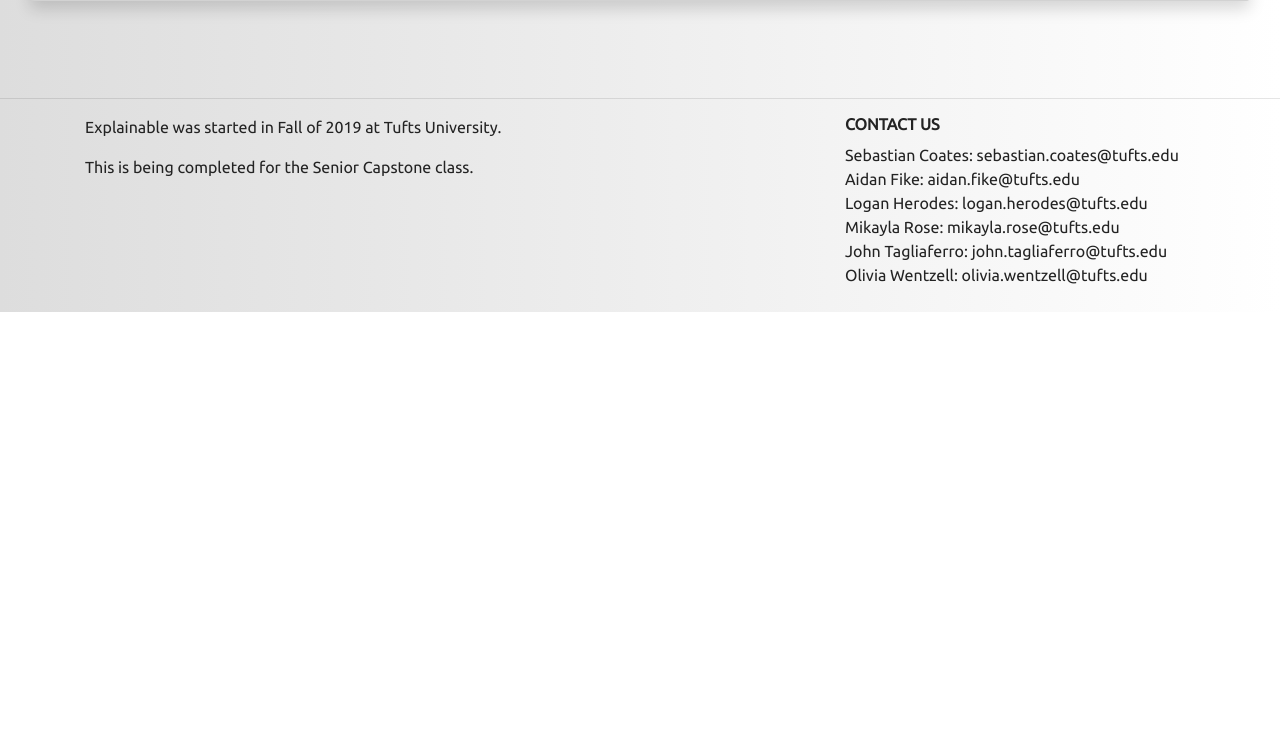
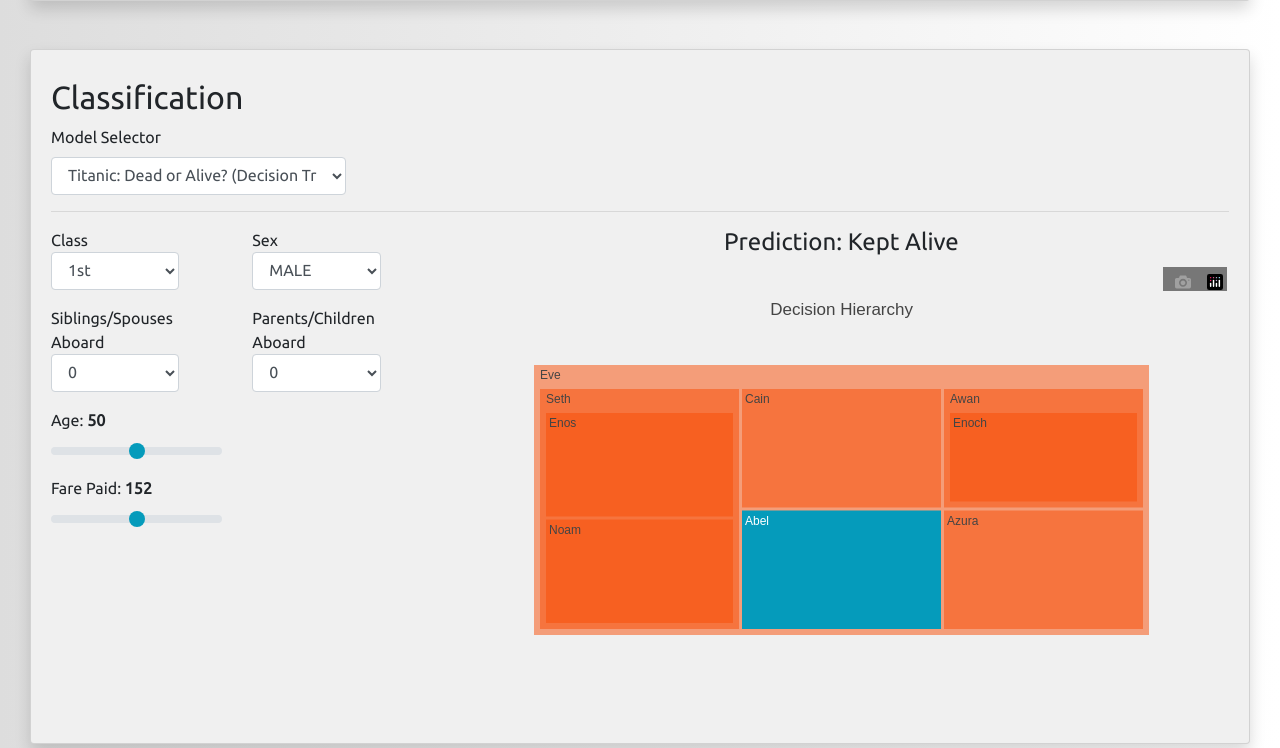
Before and after one commit to explainable/Jedi-Temple, a plain HTML site: page templates/index.html in a window 1280 px wide. Shown: the part 2460-3208 px from the top of the page. Before the commit the page ends 2772 px from the top, so only its background shows below. Drawn offline with nearby package versions, Linux system fonts and the light colour scheme.

Commit message:
decision tree template

```diff
--- a/templates/index.html
+++ b/templates/index.html
@@ -237,7 +237,6 @@
 	</section>
 
 	<section class="page-section container-fluid" id="regression-section">
-
 		<div class="col-12 my-5">
 	    <div class="card border-left-info shadow h-100 py-2">
 		    <div class="card-body" id="image-dropzone">
@@ -341,13 +340,101 @@
 					<div class="col-sm-12 my-0 py-0 text-center">
 						<h4 id="regression-prediction">Predicted House Price: </h4>
 					</div>
-					<div class="col-sm-12 col-md-5 drop-indicator text-center mx-auto" id="regression-bar-chart">
+					<div class="col-sm-12 col-md-5 text-center mx-auto" id="regression-bar-chart">
 					</div>
 				</div>
 		    </div>
 		</div>
+	</section>
 
+
+
+	<section class="page-section container-fluid" id="tree-section">
+		<div class="col-12 my-5">
+	    <div class="card border-left-info shadow h-100 py-2">
+		    <div class="card-body" id="image-dropzone">
+		      	<h2>Classification</h2>
+		      	<div class="row">
+		      		<div class="col-12">
+						<div class="form-group">
+						    <label for="regression-model-selector" width="50%">Model Selector</label>
+						    <select class="form-control w-25" id="regression-model-selector">
+						      <option>Titanic: Dead or Alive? (Decision Tree)</option>
+						      <option>EXAMPLE MODEL 2</option>
+						    </select>
+						 </div>
+						 <hr>
+		      		</div>
+
+		      		<div class="col-sm-6 col-md-2">
+						<div class="form-group">
+						    <label class="m-0 p-0" for="PCLASS" width="50%">Class</label>
+						    <select class="form-control w-75" id="PCLASS">
+						      <option>1st</option>
+						      <option>2nd</option>
+						      <option>3rd</option>
+						    </select>
+						</div>
+
+						<div class="form-group">
+						    <label class="m-0 p-0" for="SPOUSES" width="50%">Siblings/Spouses Aboard</label>
+						    <select class="form-control w-75" id="SPOUSES">
+						      <option>0</option>
+						      <option>1</option>
+						      <option>2</option>
+						      <option>3</option>
+						      <option>4</option>
+						      <option>5</option>
+						    </select>
+						</div>
+
+						<div class="form-group my-2">
+						    	<label for="P-AGE">Age: </label>
+						    	<span class="font-weight-bold" id="P-AGE-value">50</span>
+						    	<input class="custom-range"  type="range" min="0" max="100" step="1" class="form-control w-75" id="P-AGE"></input>
+						</div>
+						<div class="form-group my-2">
+						    <label for="FARE">Fare Paid: </label>
+						    <span class="font-weight-bold" id="FARE-value">152</span>
+						    <input class="custom-range"  type="range" min="5" max="299" step="0.01" class="form-control w-75" id="FARE"></input>
+						</div>
+					</div>
+
+					<div class="col-sm-6 col-md-2 mb-4">
+						<div class="form-group">
+						    <label class="m-0 p-0" for="SEX" width="50%">Sex</label>
+						    <select class="form-control w-75" id="SEX">
+						      <option>MALE</option>
+						      <option>FEMALE</option>
+						    </select>
+						</div>
+						<div class="form-group">
+						    <label class="m-0 p-0" for="CHILDREN" width="50%">Parents/Children Aboard</label>
+						    <select class="form-control w-75" id="CHILDREN">
+						      <option>0</option>
+						      <option>1</option>
+						      <option>2</option>
+						      <option>3</option>
+						      <option>4</option>
+						      <option>5</option>
+						    </select>
+						</div>
+
+
+					</div>
+
+
+					<div class="col-sm-12 col-md-8 my-0 py-0 my-auto text-center">
+						<h4 id="decision-tree-prediction">Prediction: </h4>
+						<div class="drop-indicator text-center mx-auto" id="decision-tree-chart">
+						</div>
+					</div>
+
+				</div>
+		    </div>
+		</div>
 	</section>
+
 
 
 
--- a/templates/index.js
+++ b/templates/index.js
@@ -1,4 +1,6 @@
 var currentImageModel = "PICTURE_MODEL1"
+var lastTreePrediction = true
+var lastTreePredictionNode = "Abel"
 
 $(document).ready(function() {
     $("#image-upload").submit(function(e) {
@@ -89,6 +91,9 @@ $(document).ready(function() {
     )
 
     plot_regression()
+    plot_decision_tree(true)
+    $(window).resize(function(){plot_regression(); plot_decision_tree(false)}) /* keeps plot centered and appropriately sized */
+
 
     /* For adding navbar shadow on scroll ... remove the class from html first */
     $(window).scroll(function() {
@@ -102,7 +107,7 @@ $(document).ready(function() {
     }); /* */
 
 
-    /* Update slider text */
+    /* Update regression on interaction */
     $("#CRIM").on("change", (e) => {$("#CRIM-value").text($("#CRIM").val()); plot_regression()})
     $("#ZN").on("change", (e) => {$("#ZN-value").text($("#ZN").val()); plot_regression()})
     $("#INDUS").on("change", (e) => {$("#INDUS-value").text($("#INDUS").val()); plot_regression()})
@@ -116,8 +121,17 @@ $(document).ready(function() {
     $("#B").on("change", (e) => {$("#B-value").text($("#B").val()); plot_regression()})
     $("#LSTAT").on("change", (e) => {$("#LSTAT-value").text($("#LSTAT").val()); plot_regression()})
     $("#CHAS").on("change", (e) => {plot_regression()})
-    $(window).resize(function(){plot_regression()}) /* keeps plot centered and appropriately sized */
 
+    /* Update decision tree on interaction */
+    $("#P-AGE").on("change", (e) => {$("#P-AGE-value").text($("#P-AGE").val()); plot_decision_tree(true)})
+    $("#FARE").on("change", (e) => {$("#FARE-value").text($("#FARE").val()); plot_decision_tree(true)})
+    $("#PCLASS").on("change", (e) => {plot_decision_tree(true)})
+    $("#SPOUSES").on("change", (e) => {plot_decision_tree(true)})
+    $("#SEX").on("change", (e) => {plot_decision_tree(true)})
+    $("#CHILDREN").on("change", (e) => {plot_decision_tree(true)})
+
+
+    /* load example heatmaps on click */
     $(".0-example").on("click", (e) => {
         e.preventDefault()
         show_heatmaps("/img/0.png", "/img/0_heatmap.png", "0")
@@ -293,3 +307,67 @@ function plot_regression() {
 
     Plotly.newPlot('regression-bar-chart', reg_data, layout);
 }
+
+function plot_decision_tree(shouldQuery) {
+    let result = ""
+    let node = ""
+
+    if (shouldQuery) { // query new result
+        let pclass = parseInt($("#PCLASS option:selected").val())
+        let spouses = parseInt($("#SPOUSES option:selected").val())
+        let sex = $("#SEX option:selected").val()
+        if (sex == "MALE") {
+            sex = 0
+        } else {
+            sex = 1
+        }
+        let children = parseInt($("#CHILDREN  option:selected").val())
+        let fare = $("#FARE").val()
+        let age = $("#P-AGE").val()
+
+        let values = [pclass, sex, age, spouses, children, fare] // same order as csv
+
+        result = "Kept Alive"
+        node = "Abel"
+        lastTreePrediction = result
+        lastTreePredictionNode = node
+
+        render_decision_tree_plot(result, node)
+    } else {
+        result = lastTreePrediction
+        node = lastTreePredictionNode
+        render_decision_tree_plot(result, node)
+    }
+}
+
+function render_decision_tree_plot(result, node) {
+    $("#decision-tree-prediction").text("Prediction: " + result)
+
+    nodes = ["Eve", "Cain", "Seth", "Enos", "Noam", "Abel", "Awan", "Enoch", "Azura"]
+    colors = []
+    for (let n of nodes) {
+        if (n == node) {
+            colors.push("#059BBB")
+        } else {
+            colors.push("rgba(250,76,5,.5)")
+        }
+    }
+
+    data = [{
+          type: "treemap",
+          labels: nodes,
+          parents: ["", "Eve", "Eve", "Seth", "Seth", "Eve", "Eve", "Awan", "Eve" ],
+          marker: {colors: colors}
+    }]
+
+    var layout = {
+      title: 'Decision Hierarchy',
+      font:{
+        family: 'Raleway, sans-serif'
+      },
+      paper_bgcolor: 'rgba(0,0,0,0)',
+      plot_bgcolor: 'rgba(0,0,0,0)',
+    };
+
+    Plotly.newPlot('decision-tree-chart', data, layout)
+}
```
